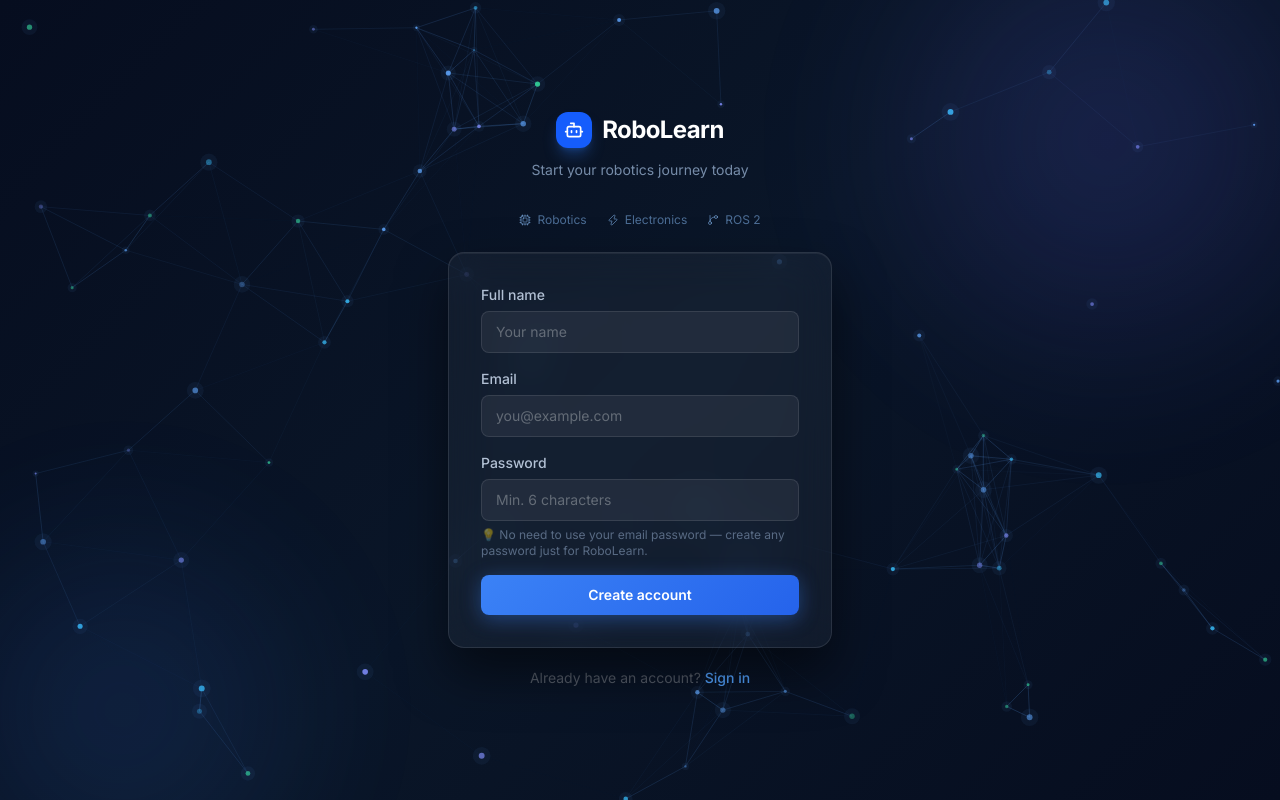
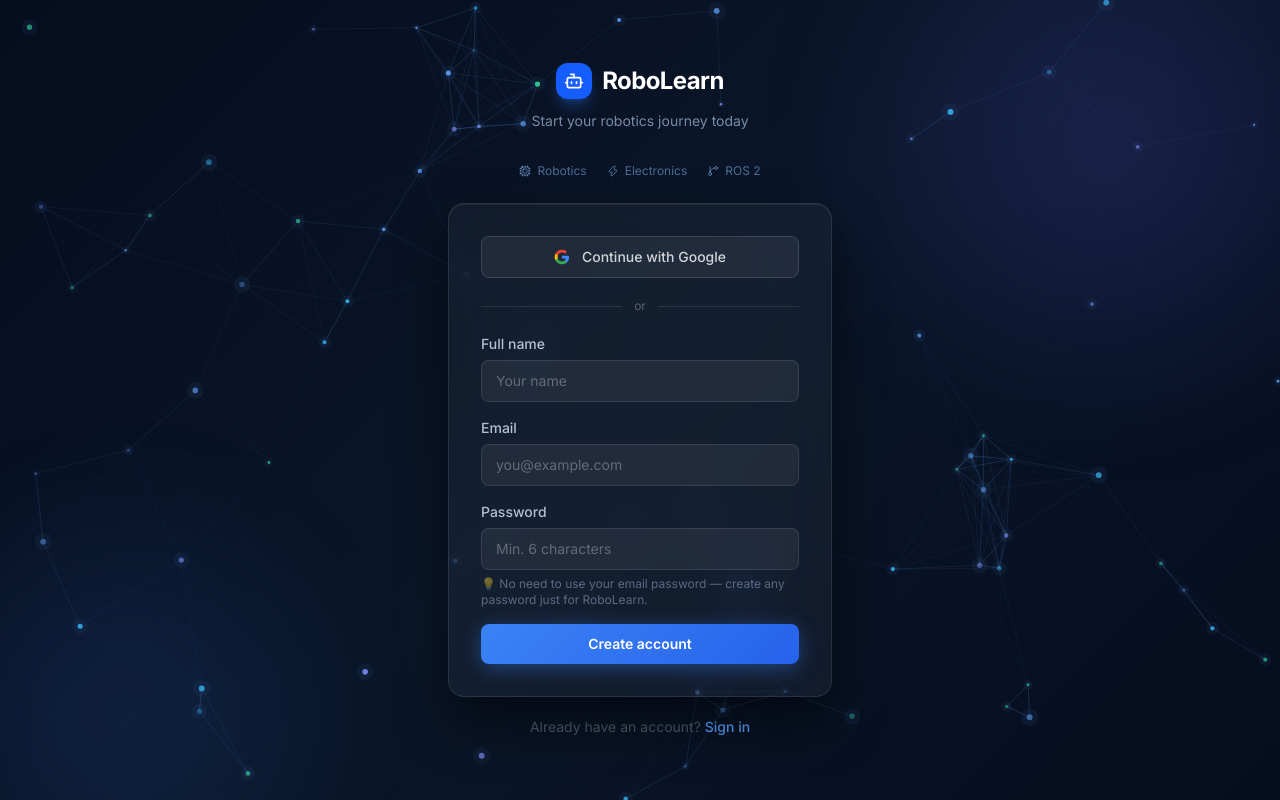
Before and after one commit to tobiSticks/RoboLearn, a Next.js app: page /signup in a window 1280 px wide. Built offline with nearby package versions, Linux system fonts and the light colour scheme; no server answers.

Commit message:
Add Google OAuth to login and signup pages

```diff
--- a/src/app/(auth)/login/page.tsx
+++ b/src/app/(auth)/login/page.tsx
@@ -12,6 +12,7 @@
   const [password, setPassword] = useState('')
   const [error, setError]       = useState('')
   const [loading, setLoading]   = useState(false)
+  const [googleLoading, setGoogleLoading] = useState(false)
   const router   = useRouter()
   const supabase = createClient()
 
@@ -22,6 +23,16 @@
     const { error } = await supabase.auth.signInWithPassword({ email, password })
     if (error) { setError(error.message); setLoading(false) }
     else router.push('/dashboard')
+  }
+
+  async function handleGoogleLogin() {
+    setGoogleLoading(true)
+    setError('')
+    const { error } = await supabase.auth.signInWithOAuth({
+      provider: 'google',
+      options: { redirectTo: `${window.location.origin}/auth/callback` },
+    })
+    if (error) { setError(error.message); setGoogleLoading(false) }
   }
 
   return (
@@ -81,6 +92,26 @@
             backdropFilter: 'blur(20px)',
             boxShadow:    '0 25px 50px rgba(0,0,0,0.5), inset 0 1px 0 rgba(255,255,255,0.06)',
           }}>
+          <button type="button" onClick={handleGoogleLogin} disabled={googleLoading || loading}
+            className="w-full py-2.5 rounded-lg text-sm font-medium text-white/80 flex items-center justify-center gap-3 mb-5 transition-all disabled:opacity-60 hover:bg-white/10"
+            style={{ background: 'rgba(255,255,255,0.06)', border: '1px solid rgba(255,255,255,0.12)' }}>
+            {googleLoading ? <Loader2 className="w-4 h-4 animate-spin" /> : (
+              <svg className="w-4 h-4" viewBox="0 0 24 24">
+                <path fill="#4285F4" d="M22.56 12.25c0-.78-.07-1.53-.2-2.25H12v4.26h5.92c-.26 1.37-1.04 2.53-2.21 3.31v2.77h3.57c2.08-1.92 3.28-4.74 3.28-8.09z"/>
+                <path fill="#34A853" d="M12 23c2.97 0 5.46-.98 7.28-2.66l-3.57-2.77c-.98.66-2.23 1.06-3.71 1.06-2.86 0-5.29-1.93-6.16-4.53H2.18v2.84C3.99 20.53 7.7 23 12 23z"/>
+                <path fill="#FBBC05" d="M5.84 14.09c-.22-.66-.35-1.36-.35-2.09s.13-1.43.35-2.09V7.07H2.18C1.43 8.55 1 10.22 1 12s.43 3.45 1.18 4.93l3.66-2.84z"/>
+                <path fill="#EA4335" d="M12 5.38c1.62 0 3.06.56 4.21 1.64l3.15-3.15C17.45 2.09 14.97 1 12 1 7.7 1 3.99 3.47 2.18 7.07l3.66 2.84c.87-2.6 3.3-4.53 6.16-4.53z"/>
+              </svg>
+            )}
+            Continue with Google
+          </button>
+
+          <div className="flex items-center gap-3 mb-5">
+            <div className="flex-1 h-px" style={{ background: 'rgba(255,255,255,0.1)' }} />
+            <span className="text-xs text-white/30">or</span>
+            <div className="flex-1 h-px" style={{ background: 'rgba(255,255,255,0.1)' }} />
+          </div>
+
           <form onSubmit={handleLogin} className="space-y-4">
             <div>
               <label className="block text-sm font-medium text-blue-100/80 mb-1.5">Email</label>
--- a/src/app/(auth)/signup/page.tsx
+++ b/src/app/(auth)/signup/page.tsx
@@ -13,6 +13,7 @@
   const [password, setPassword] = useState('')
   const [error, setError]       = useState('')
   const [loading, setLoading]   = useState(false)
+  const [googleLoading, setGoogleLoading] = useState(false)
   const router   = useRouter()
   const supabase = createClient()
 
@@ -26,6 +27,16 @@
     })
     if (error) { setError(error.message); setLoading(false) }
     else router.push('/dashboard')
+  }
+
+  async function handleGoogleSignup() {
+    setGoogleLoading(true)
+    setError('')
+    const { error } = await supabase.auth.signInWithOAuth({
+      provider: 'google',
+      options: { redirectTo: `${window.location.origin}/auth/callback` },
+    })
+    if (error) { setError(error.message); setGoogleLoading(false) }
   }
 
   return (
@@ -80,6 +91,26 @@
             backdropFilter: 'blur(20px)',
             boxShadow:      '0 25px 50px rgba(0,0,0,0.5), inset 0 1px 0 rgba(255,255,255,0.06)',
           }}>
+          <button type="button" onClick={handleGoogleSignup} disabled={googleLoading || loading}
+            className="w-full py-2.5 rounded-lg text-sm font-medium text-white/80 flex items-center justify-center gap-3 mb-5 transition-all disabled:opacity-60 hover:bg-white/10"
+            style={{ background: 'rgba(255,255,255,0.06)', border: '1px solid rgba(255,255,255,0.12)' }}>
+            {googleLoading ? <Loader2 className="w-4 h-4 animate-spin" /> : (
+              <svg className="w-4 h-4" viewBox="0 0 24 24">
+                <path fill="#4285F4" d="M22.56 12.25c0-.78-.07-1.53-.2-2.25H12v4.26h5.92c-.26 1.37-1.04 2.53-2.21 3.31v2.77h3.57c2.08-1.92 3.28-4.74 3.28-8.09z"/>
+                <path fill="#34A853" d="M12 23c2.97 0 5.46-.98 7.28-2.66l-3.57-2.77c-.98.66-2.23 1.06-3.71 1.06-2.86 0-5.29-1.93-6.16-4.53H2.18v2.84C3.99 20.53 7.7 23 12 23z"/>
+                <path fill="#FBBC05" d="M5.84 14.09c-.22-.66-.35-1.36-.35-2.09s.13-1.43.35-2.09V7.07H2.18C1.43 8.55 1 10.22 1 12s.43 3.45 1.18 4.93l3.66-2.84z"/>
+                <path fill="#EA4335" d="M12 5.38c1.62 0 3.06.56 4.21 1.64l3.15-3.15C17.45 2.09 14.97 1 12 1 7.7 1 3.99 3.47 2.18 7.07l3.66 2.84c.87-2.6 3.3-4.53 6.16-4.53z"/>
+              </svg>
+            )}
+            Continue with Google
+          </button>
+
+          <div className="flex items-center gap-3 mb-5">
+            <div className="flex-1 h-px" style={{ background: 'rgba(255,255,255,0.1)' }} />
+            <span className="text-xs text-white/30">or</span>
+            <div className="flex-1 h-px" style={{ background: 'rgba(255,255,255,0.1)' }} />
+          </div>
+
           <form onSubmit={handleSignup} className="space-y-4">
             <div>
               <label className="block text-sm font-medium text-blue-100/80 mb-1.5">Full name</label>
--- /dev/null
+++ b/src/app/auth/callback/route.ts
@@ -0,0 +1,14 @@
+import { createClient } from '@/lib/supabase/server'
+import { NextRequest, NextResponse } from 'next/server'
+
+export async function GET(request: NextRequest) {
+  const url = new URL(request.url)
+  const code = url.searchParams.get('code')
+
+  if (code) {
+    const supabase = await createClient()
+    await supabase.auth.exchangeCodeForSession(code)
+  }
+
+  return NextResponse.redirect(new URL('/dashboard', request.url))
+}
```
